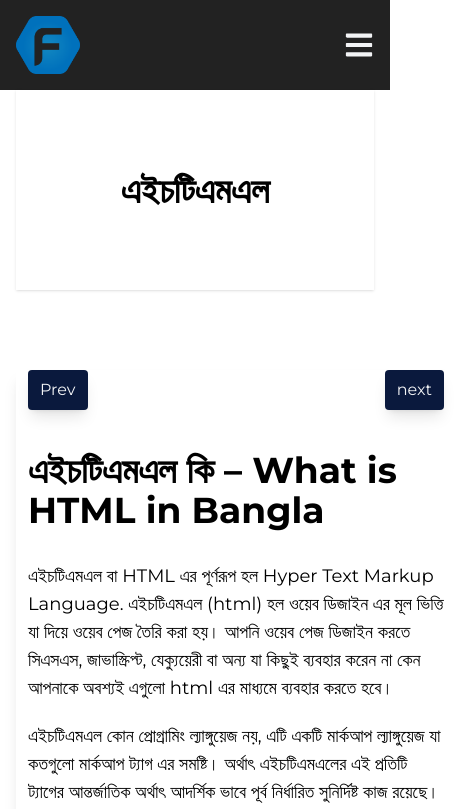
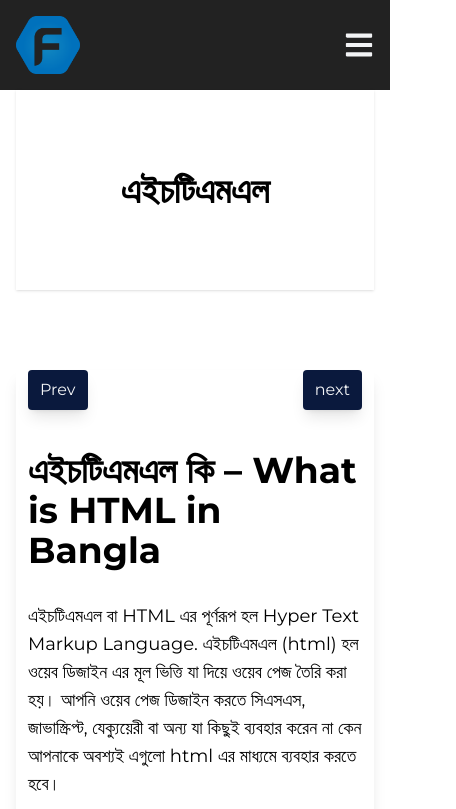
Before and after one commit to Forhad832/Learn-Web-Programming-site, a React (Create React App) app: page /html in a window 390 px wide. Shown: the top 809 px of the page, 456 px wide, since content can reach past the window. Built offline with nearby package versions, Linux system fonts and the light colour scheme.

Commit message:
make responsive

```diff
--- a/src/components/Pages/CSS/CSS.js
+++ b/src/components/Pages/CSS/CSS.js
@@ -19,7 +19,7 @@ const CSS = () => {
   return (
     <div className='container px-4 mx-auto md:px-0'>
          <Top  title='সিএসএস'/>
-        <div className="grid grid-cols-12 gap-10 py-20">
+        <div className="grid grid-cols-12 sm:gap-10 py-20">
 
             <div className='col-span-12 md:col-span-9 '>
 
--- a/src/components/Pages/HTML/HTML.js
+++ b/src/components/Pages/HTML/HTML.js
@@ -20,7 +20,7 @@ const HTML = () => {
     <div className='container px-4 mx-auto md:px-0'>
          <Top  title='এইচটিএমএল'/>
 
-        <div className="grid grid-cols-12 gap-10 py-20">
+        <div className="grid grid-cols-12 sm:gap-10 py-20">
 
             <div className='col-span-12 px-3 shadow-lg md:col-span-9'>
            <div className="flex flex-col-reverse justify-between min-h-full md:flex-col">
--- a/src/components/Pages/javascript/Javascript.js
+++ b/src/components/Pages/javascript/Javascript.js
@@ -16,7 +16,7 @@ const Javascript = () => {
     <div className='container px-4 mx-auto md:px-0'>
     <Top  title='জাভাস্ক্রিপ্ট'/>
 
-   <div className="grid grid-cols-12 gap-10 py-20">
+   <div className="grid grid-cols-12 sm:gap-10 py-20">
 
        <div className='col-span-12 px-3 shadow-lg md:col-span-9'>
       <div className="flex flex-col-reverse justify-between min-h-full md:flex-col">
```
